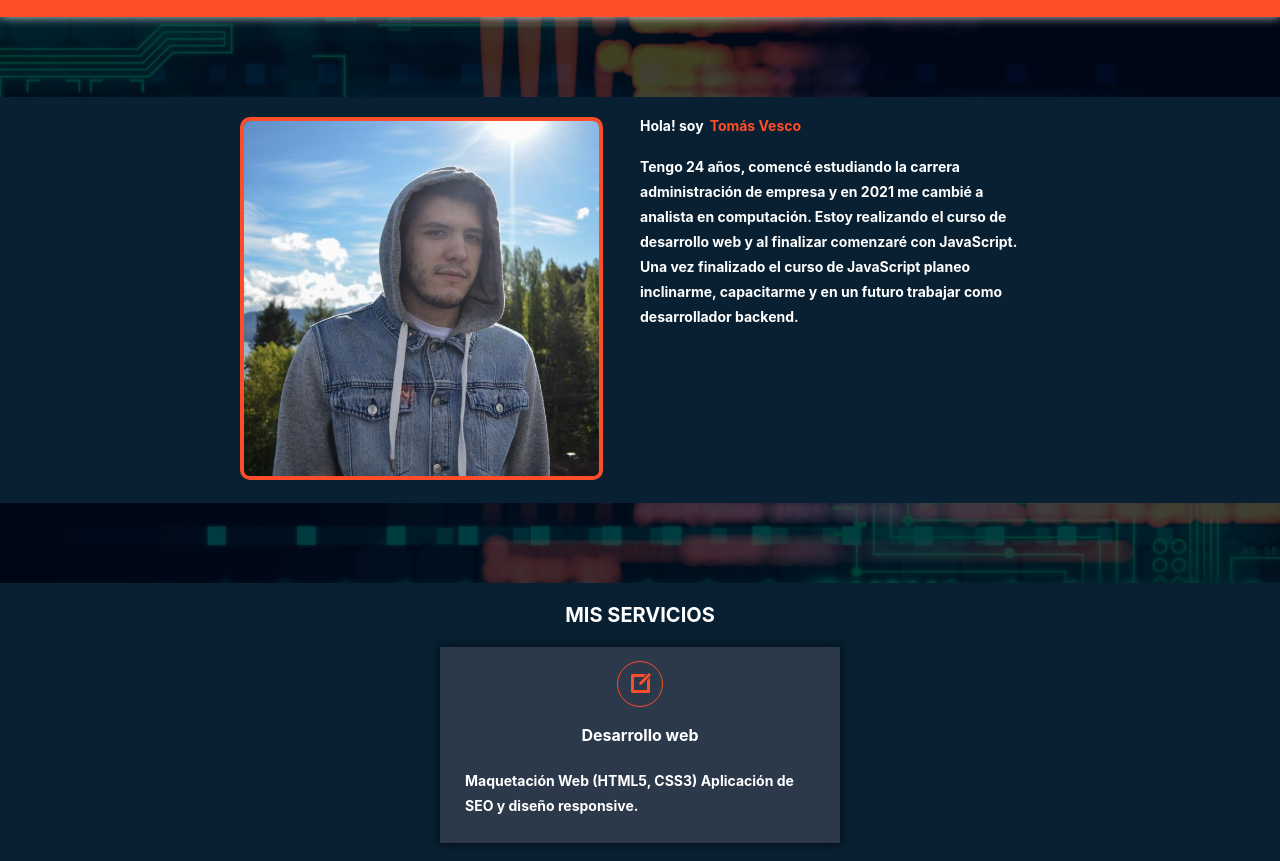
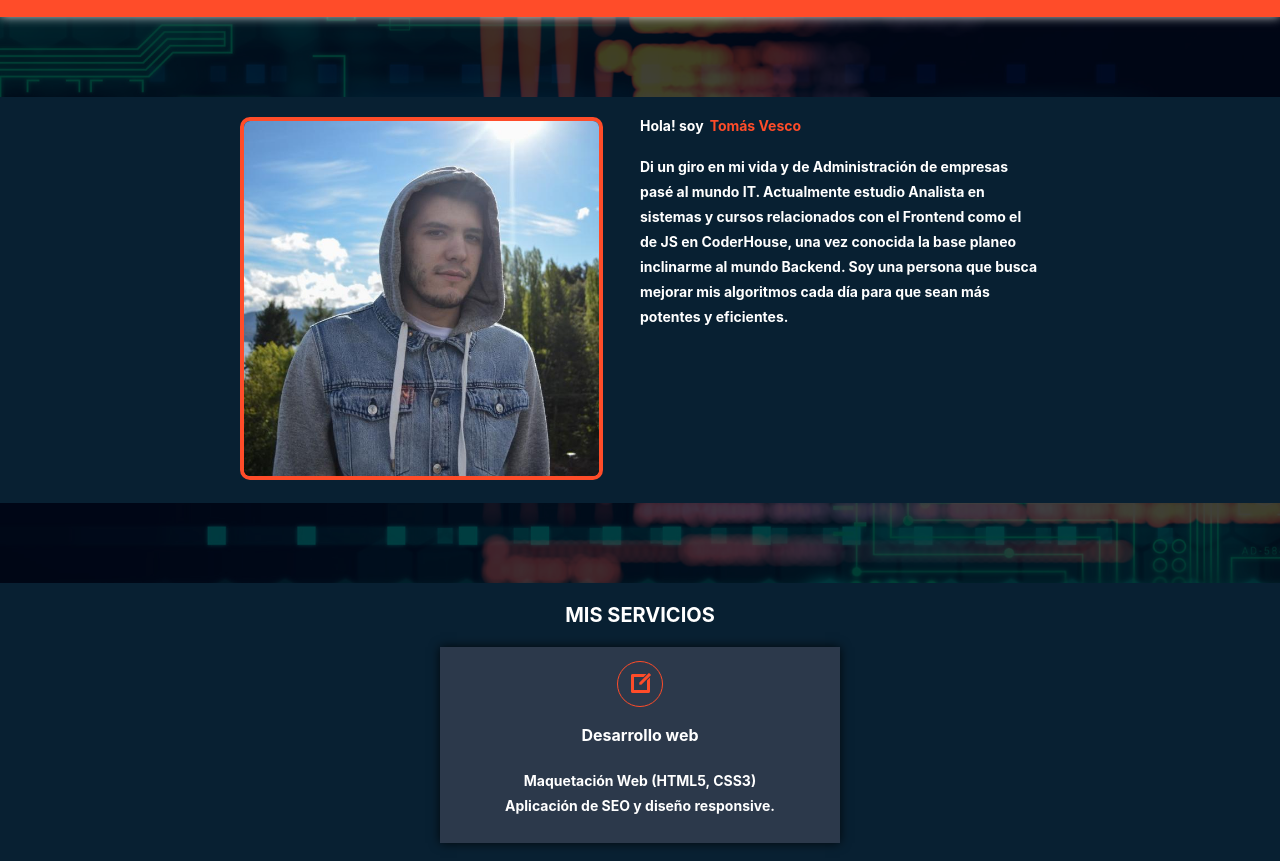
Before and after one commit to TomasVesco/Portafolio, a plain HTML site: page index.html in a window 1280 px wide. Shown: the part 52-913 px from the top of the page. Drawn offline with nearby package versions, Linux system fonts and the light colour scheme.

Commit message:
Modificando centrado de texto seccion dos y tres

```diff
--- a/index.html
+++ b/index.html
@@ -80,9 +80,9 @@
                 </div>
                 <div>
                     <p>
-                        Tengo 24 años, comencé estudiando la carrera administración de empresa y en 2021 me cambié a analista en computación.
-                        Estoy realizando el curso de desarrollo web y al finalizar comenzaré con JavaScript.
-                        Una vez finalizado el curso de JavaScript planeo inclinarme, capacitarme y en un futuro trabajar como desarrollador backend.
+                        Di un giro en mi vida y de Administración de empresas pasé al mundo IT.
+                        Actualmente estudio Analista en sistemas y cursos relacionados con el Frontend como el de JS en CoderHouse, una vez conocida la base planeo inclinarme al mundo Backend.
+                        Soy una persona que busca mejorar mis algoritmos cada día para que sean más potentes y eficientes.
                     </p>
                 </div>
             </div>
@@ -117,7 +117,8 @@
                 </div>
                 <div>
                     <p>
-                        Maquetación Web (HTML5, CSS3) Aplicación de SEO y diseño responsive.
+                        Maquetación Web (HTML5, CSS3)<br>
+                        Aplicación de SEO y diseño responsive.
                     </p>
                 </div>
             </div>
--- a/scss/HTML/_seccion-dos.scss
+++ b/scss/HTML/_seccion-dos.scss
@@ -57,6 +57,7 @@
                 {
                     >p
                     {
+                        text-align: center;
                         @media only screen and (min-width: 841px)
                         {
                             font-size: nth($tamaño-texto, 4);
--- a/scss/HTML/_seccion-tres.scss
+++ b/scss/HTML/_seccion-tres.scss
@@ -51,6 +51,7 @@
                 {
                     >p
                     {
+                        text-align: center;
                         @media only screen and (min-width: 841px)
                         {
                             font-size: nth($tamaño-texto, 4);
```
Also changed, not shown: css/style.css, 1 other file.
